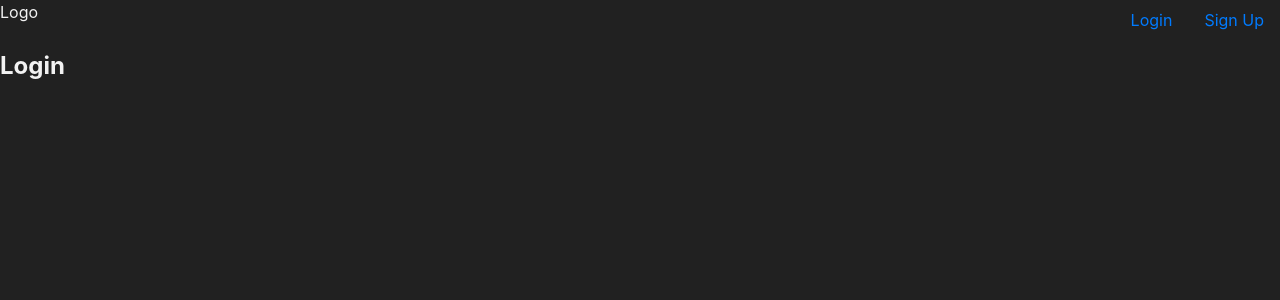
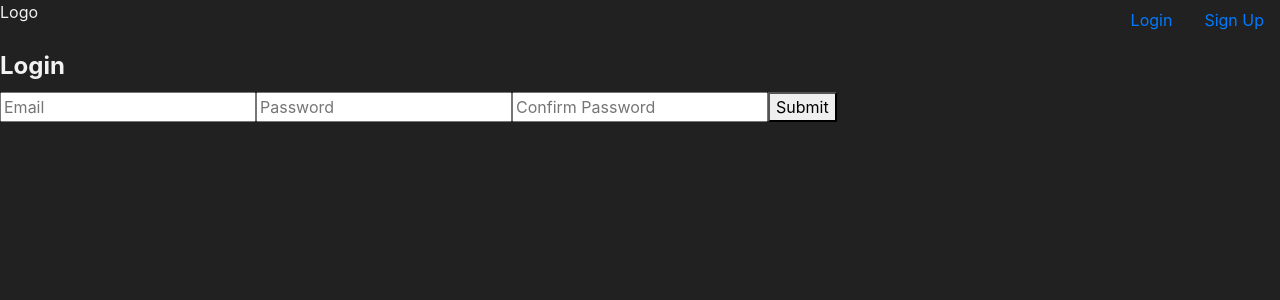
Before and after one commit to mthom26/face-recognition-client, a React (Create React App) app: page /login in a window 1280 px wide. Shown: the top 300 px of the page. Built offline with nearby package versions, Linux system fonts and the light colour scheme.

Commit message:
Add Login component

```diff
--- a/src/components/Login/Login.js
+++ b/src/components/Login/Login.js
@@ -1,11 +1,92 @@
-import React from 'react';
+import React, { Component } from 'react';
 
-const Login = () => {
-  return (
-    <div>
-      <h2>Login</h2>
-    </div>
-  );
+const initialFormData = {
+  email: '',
+  password: '',
+  confirmPassword: ''
 };
 
+class Login extends Component {
+  constructor(props) {
+    super(props);
+
+    this.state = {
+      formData: initialFormData,
+      formSuccess: false,
+      formFailure: false,
+      loading: false
+    };
+  }
+
+  onUpdateState = event => {
+    const { target } = event;
+    this.setState({
+      formData: {
+        ...this.state.formData,
+        [target.name]: target.value
+      }
+    });
+  };
+
+  onSubmit = async event => {
+    event.preventDefault();
+    try {
+      const url = `${process.env.REACT_APP_SERVER_URL}/login`;
+
+      const result = await fetch(url, {
+        method: 'POST',
+        body: JSON.stringify(this.state.formData),
+        headers: {
+          'Content-Type': 'application/json'
+        }
+      });
+
+      const data = await result.json();
+      console.log(data);
+    } catch (err) {
+      console.log(err);
+    }
+  };
+
+  render() {
+    const { email, password, confirmPassword } = this.state.formData;
+
+    return (
+      <div>
+        <h2>Login</h2>
+        <form>
+          <input
+            onChange={this.onUpdateState}
+            value={email}
+            placeholder="Email"
+            type="text"
+            name="email"
+            id="email"
+          />
+
+          <input
+            onChange={this.onUpdateState}
+            value={password}
+            placeholder="Password"
+            type="password"
+            name="password"
+            id="password"
+          />
+
+          <input
+            onChange={this.onUpdateState}
+            value={confirmPassword}
+            placeholder="Confirm Password"
+            type="password"
+            name="confirmPassword"
+            id="confirmPassword"
+          />
+
+          <button onClick={this.onSubmit}>Submit</button>
+        </form>
+      </div>
+    );
+  }
+}
+
 export default Login;
```
